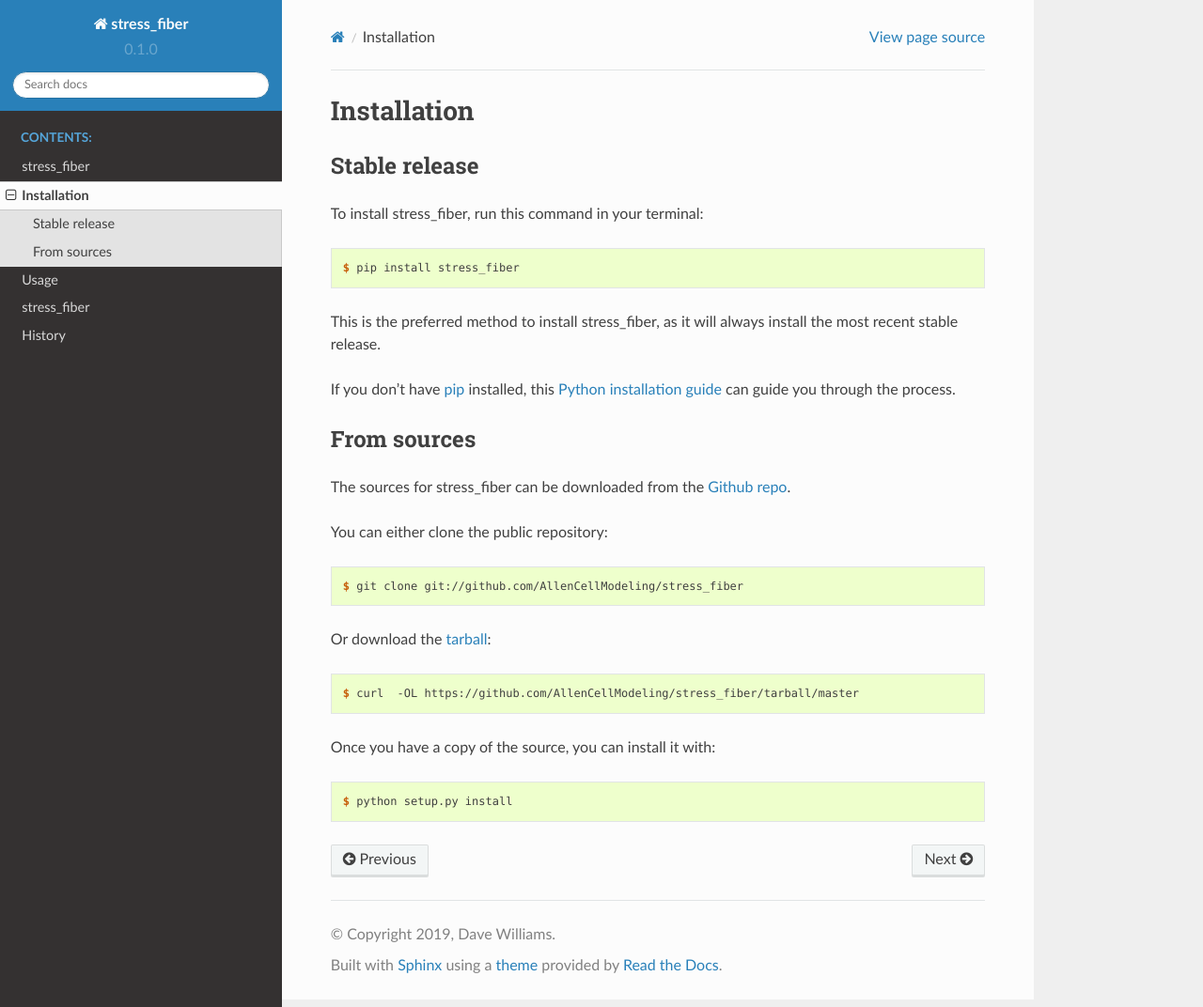
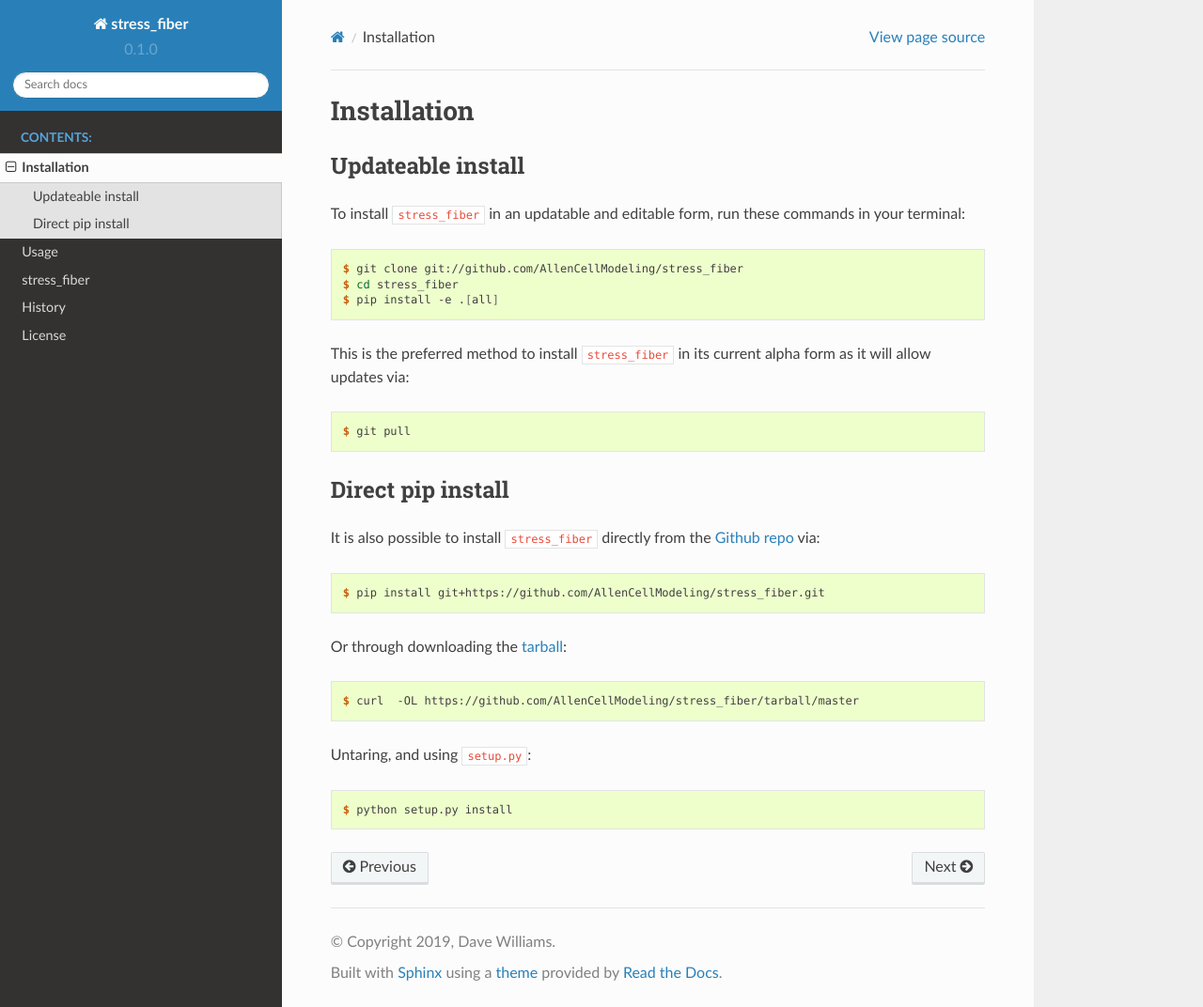
Before and after one commit to AllenCellModeling/flins, a Sphinx documentation site: the page built from docs/installation.rst, in a window 1280 px wide and 1072 px high. Shown: the whole window at 94% size. Built offline with Sphinx 7.4.7 and the Read the Docs theme 2.0.0, drawn with Linux system fonts in a browser that asks for light colours.

Commit message:
Update readme, license, and install in docs

```diff
--- a/docs/index.rst
+++ b/docs/index.rst
@@ -1,15 +1,14 @@
-Welcome to stress_fiber's documentation!
-======================================
+.. include:: readme.rst
 
 .. toctree::
    :maxdepth: 2
    :caption: Contents:
 
-   readme
    installation
    usage
    modules
    history
+   license
 
 Indices and tables
 ==================
--- a/docs/installation.rst
+++ b/docs/installation.rst
@@ -5,42 +5,39 @@ Installation
 ============
 
 
-Stable release
---------------
+Updateable install
+------------------
 
-To install stress_fiber, run this command in your terminal:
-
-.. code-block:: console
-
-    $ pip install stress_fiber
-
-This is the preferred method to install stress_fiber, as it will always install the most recent stable release.
-
-If you don't have `pip`_ installed, this `Python installation guide`_ can guide
-you through the process.
-
-.. _pip: https://pip.pypa.io
-.. _Python installation guide: http://docs.python-guide.org/en/latest/starting/installation/
-
-
-From sources
-------------
-
-The sources for stress_fiber can be downloaded from the `Github repo`_.
-
-You can either clone the public repository:
+To install ``stress_fiber`` in an updatable and editable form, run these commands in your terminal:
 
 .. code-block:: console
 
     $ git clone git://github.com/AllenCellModeling/stress_fiber
+    $ cd stress_fiber
+    $ pip install -e .[all]
 
-Or download the `tarball`_:
+This is the preferred method to install ``stress_fiber`` in its current alpha form as it will allow updates via:
+
+.. code-block:: console
+
+    $ git pull
+
+Direct pip install
+------------------
+
+It is also possible to install ``stress_fiber`` directly from the `Github repo`_ via:
+
+.. code-block:: console
+
+    $ pip install git+https://github.com/AllenCellModeling/stress_fiber.git
+
+Or through downloading the `tarball`_:
 
 .. code-block:: console
 
     $ curl  -OL https://github.com/AllenCellModeling/stress_fiber/tarball/master
 
-Once you have a copy of the source, you can install it with:
+Untaring, and using ``setup.py``:
 
 .. code-block:: console
 
--- /dev/null
+++ b/docs/license.rst
@@ -0,0 +1,6 @@
+License
+=======
+
+``stress_fiber`` is available under the Allen Institute Software License.
+
+    .. include:: ../LICENSE
--- a/setup.py
+++ b/setup.py
@@ -22,8 +22,8 @@ dev_requirements = [
     "bumpversion>=0.5.3",
     "tox>=3.5.2",
     "coverage>=5.0a4",
-    "sphinx_rtd_theme",
     "Sphinx>=2.0.0b1",
+    "sphinx_rtd_theme>=1.2.0",
     "twine>=1.13.0",
     "pytest>=4.3.0",
     "pytest-cov==2.6.1",
```
Also changed, not shown: README.rst (+5 -5 lines).
